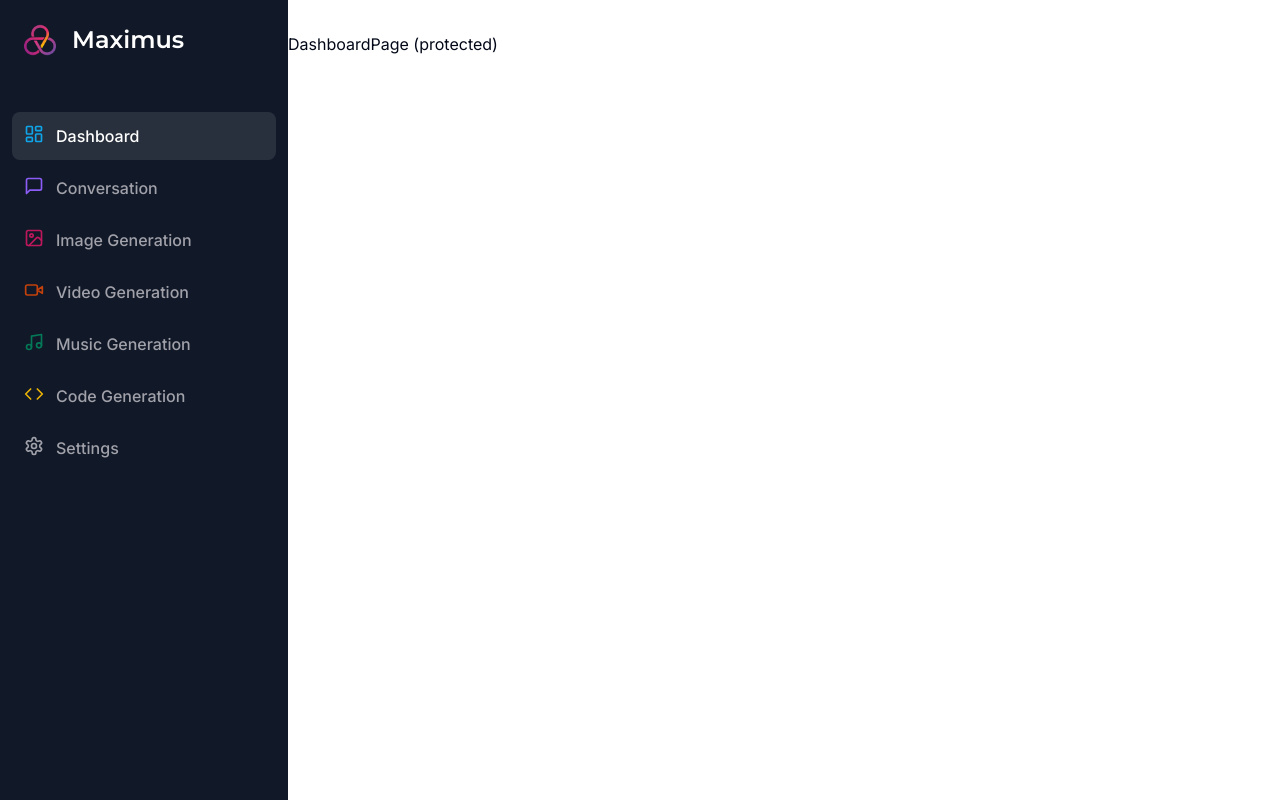
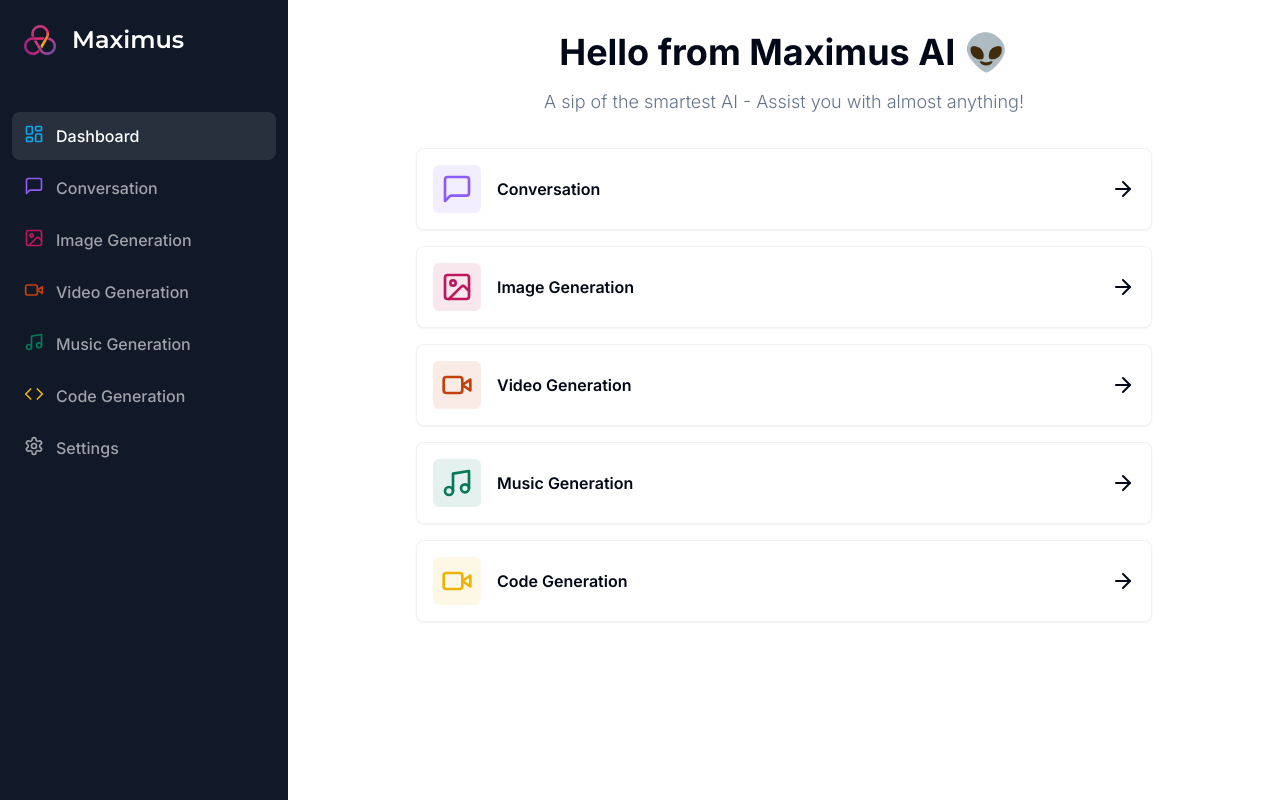
Before and after one commit to DrewIndeed/ai-saas-2023, a Next.js app: page /dashboard in a window 1280 px wide. Built offline with nearby package versions, Linux system fonts and the light colour scheme.

Commit message:
7. feat: dashboard page, fix nested buttons

```diff
--- a/app/(dashboard)/(routes)/dashboard/page.tsx
+++ b/app/(dashboard)/(routes)/dashboard/page.tsx
@@ -1,7 +1,84 @@
+"use client";
+
+import { Card } from "@/components/ui/card";
+import { cn } from "@/lib/utils";
+import {
+  ArrowRight,
+  Code,
+  ImageIcon,
+  MessageSquare,
+  Music,
+  VideoIcon,
+} from "lucide-react";
+import { useRouter } from "next/navigation";
+
+const tools = [
+  {
+    label: "Conversation",
+    href: "/conversation",
+    color: "text-violet-500",
+    bgColor: "bg-violet-500/10",
+    icon: MessageSquare,
+  },
+  {
+    label: "Image Generation",
+    href: "/image-gen",
+    color: "text-pink-700",
+    bgColor: "bg-pink-700/10",
+    icon: ImageIcon,
+  },
+  {
+    label: "Video Generation",
+    href: "/video-gen",
+    color: "text-orange-700",
+    bgColor: "bg-orange-700/10",
+    icon: VideoIcon,
+  },
+  {
+    label: "Music Generation",
+    href: "/music-gen",
+    color: "text-emerald-700",
+    bgColor: "bg-emerald-700/10",
+    icon: Music,
+  },
+  {
+    label: "Code Generation",
+    href: "/code-gen",
+    color: "text-yellow-500",
+    bgColor: "bg-yellow-500/10",
+    icon: VideoIcon,
+  },
+];
+
 const DashboardPage = () => {
+  const router = useRouter();
   return (
     <div>
-      <p>DashboardPage (protected)</p>
+      <div className="mb-8 space-y-4">
+        <h2 className="text-2xl md:text-4xl font-bold text-center">
+          Hello from Maximus AI 👽
+        </h2>
+        <p className="text-muted-foreground font-light text-sm md:text-lg text-center">
+          A sip of the smartest AI - Assist you with almost anything!
+        </p>
+      </div>
+      <div className="px-4 md:px-20 lg:px-32 space-y-4">
+        {tools.map((tool) => (
+          <Card
+            onClick={() => router.push(tool.href)}
+            key={tool.href}
+            className="p-4 border-black/5 flex items-center justify-between hover:shadow-md transition duration-300 cursor-pointer"
+          >
+            <div className="flex items-center gap-x-4">
+              <div className={cn("p-2 w-fit rounded-md", tool.bgColor)}>
+                <tool.icon className={cn("w-8 h-8", tool.color)} />
+              </div>
+              <div className="font-semibold">{tool.label}</div>
+            </div>
+            <ArrowRight />
+          </Card>
+        ))}
+      </div>
     </div>
   );
 };
--- a/components/Sidebar.tsx
+++ b/components/Sidebar.tsx
@@ -69,7 +69,12 @@
       <div className="flex-1 px-3 py-2">
         <Link href="/dashboard" className="flex items-center pl-3 mb-14">
           <div className="relative w-8 h-8 mr-4">
-            <Image fill alt="logo" src="/logo.png" />
+            <Image
+              fill
+              alt="logo"
+              src="/logo.png"
+              sizes="(max-width: 400px) 100vw, 400px"
+            />
           </div>
           <h1 className={cn("text-2xl font-bold", montserrat.className)}>
             Maximus
--- a/components/mobile/Sidebar.tsx
+++ b/components/mobile/Sidebar.tsx
@@ -17,8 +17,8 @@
   return (
     <Sheet>
       <SheetTrigger>
-        <Button variant="ghost" size="icon" className="md:hidden">
-          <Menu />
+        <Button asChild variant="ghost" size="icon" className="md:hidden p-2">
+          <Menu className="w-10 h-10" />
         </Button>
       </SheetTrigger>
       <SheetContent side="left" className="p-0">
--- /dev/null
+++ b/components/ui/card.tsx
@@ -0,0 +1,79 @@
+import * as React from "react"
+
+import { cn } from "@/lib/utils"
+
+const Card = React.forwardRef<
+  HTMLDivElement,
+  React.HTMLAttributes<HTMLDivElement>
+>(({ className, ...props }, ref) => (
+  <div
+    ref={ref}
+    className={cn(
+      "rounded-lg border bg-card text-card-foreground shadow-sm",
+      className
+    )}
+    {...props}
+  />
+))
+Card.displayName = "Card"
+
+const CardHeader = React.forwardRef<
+  HTMLDivElement,
+  React.HTMLAttributes<HTMLDivElement>
+>(({ className, ...props }, ref) => (
+  <div
+    ref={ref}
+    className={cn("flex flex-col space-y-1.5 p-6", className)}
+    {...props}
+  />
+))
+CardHeader.displayName = "CardHeader"
+
+const CardTitle = React.forwardRef<
+  HTMLParagraphElement,
+  React.HTMLAttributes<HTMLHeadingElement>
+>(({ className, ...props }, ref) => (
+  <h3
+    ref={ref}
+    className={cn(
+      "text-2xl font-semibold leading-none tracking-tight",
+      className
+    )}
+    {...props}
+  />
+))
+CardTitle.displayName = "CardTitle"
+
+const CardDescription = React.forwardRef<
+  HTMLParagraphElement,
+  React.HTMLAttributes<HTMLParagraphElement>
+>(({ className, ...props }, ref) => (
+  <p
+    ref={ref}
+    className={cn("text-sm text-muted-foreground", className)}
+    {...props}
+  />
+))
+CardDescription.displayName = "CardDescription"
+
+const CardContent = React.forwardRef<
+  HTMLDivElement,
+  React.HTMLAttributes<HTMLDivElement>
+>(({ className, ...props }, ref) => (
+  <div ref={ref} className={cn("p-6 pt-0", className)} {...props} />
+))
+CardContent.displayName = "CardContent"
+
+const CardFooter = React.forwardRef<
+  HTMLDivElement,
+  React.HTMLAttributes<HTMLDivElement>
+>(({ className, ...props }, ref) => (
+  <div
+    ref={ref}
+    className={cn("flex items-center p-6 pt-0", className)}
+    {...props}
+  />
+))
+CardFooter.displayName = "CardFooter"
+
+export { Card, CardHeader, CardFooter, CardTitle, CardDescription, CardContent }
```
